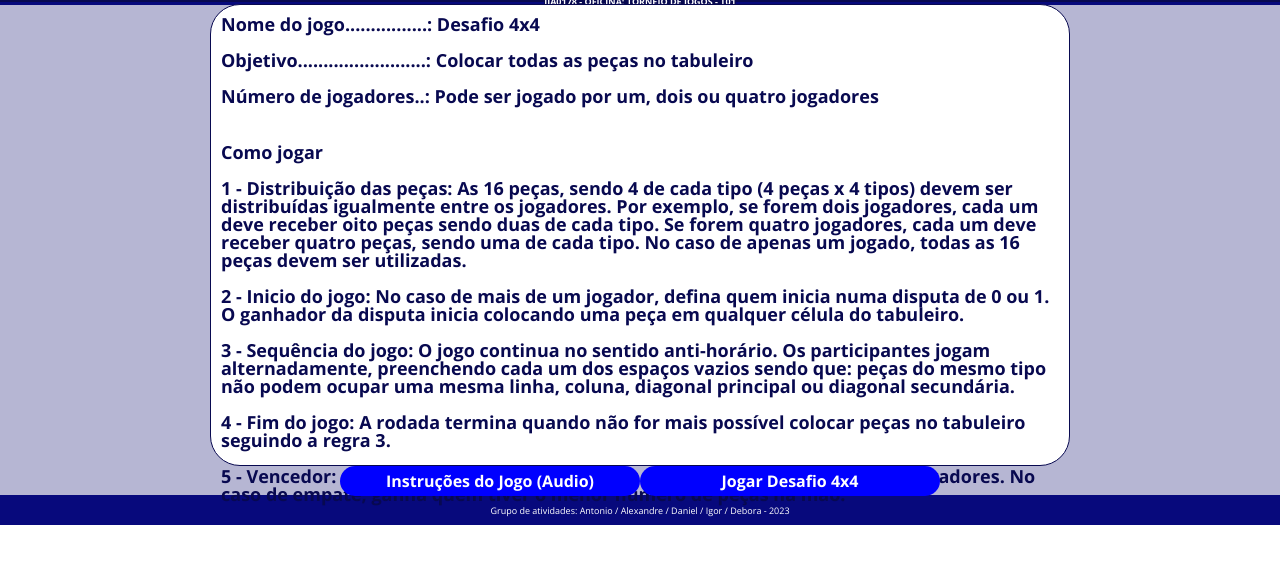
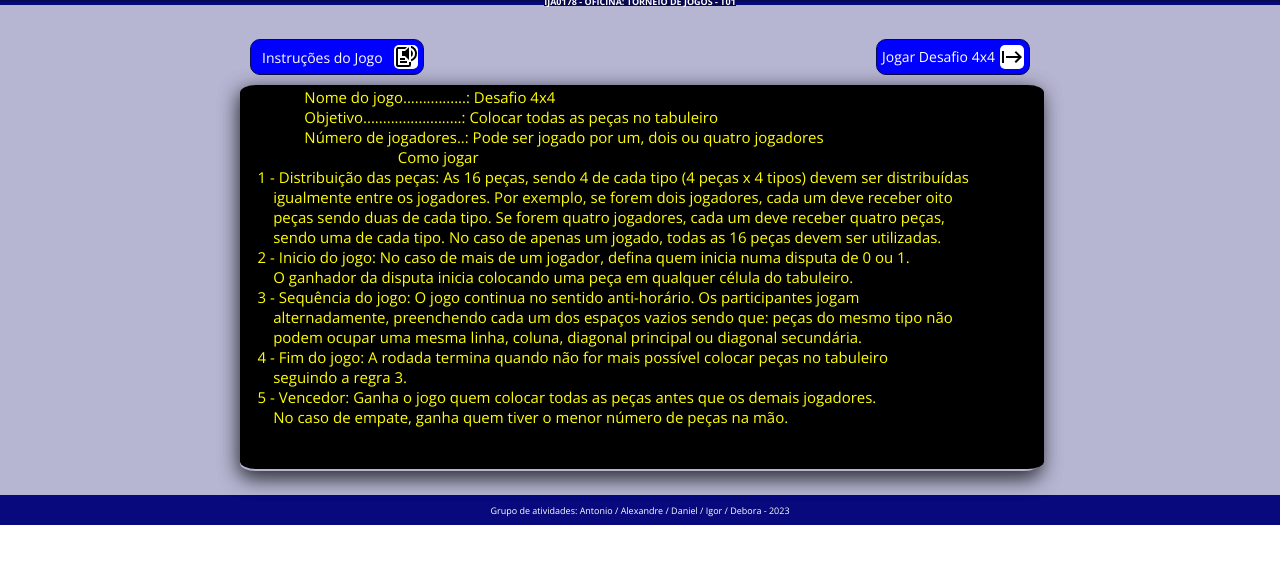
Before and after one commit to arjios/JogoLogica, a plain HTML site: page index.html in a window 1280 px wide. Shown: the part 60-624 px from the top of the page. Drawn offline with nearby package versions, Linux system fonts and the light colour scheme.

Commit message:
Refactor text area and buttons

```diff
--- a/index.html
+++ b/index.html
@@ -34,49 +34,44 @@
     </header>
     <main class="main">
         <section class="main_section">
-            <section_card class="text_instructions">
-                <div class="instructions_titles">
-                    <p>Nome do jogo................: Desafio 4x4</p><br>
-                    <p>Objetivo.........................: Colocar todas as peças no tabuleiro</p><br>
-                    <p>Número de jogadores..: Pode ser jogado por um, dois ou quatro jogadores</p><br>
+
+            <section_buttons class="card_main">
+                <div class="card_buttons">
+                    <div class="button_instruction">
+                        <button class="button_submit" id="btn">Instruções do Jogo</button>
+                        <img class="icon_speak" src="assets/images/text_to_speech.png" alt="Converter Texto em Audio">
+                    </div>
+                    <div class="button_game">
+                        <a href="jogo.html" class="button_link">Jogar Desafio 4x4</a>
+                        <img class="icon_start" src="assets/images/start_game.png" alt="Iniciar Jogo">
+                    </div>
                 </div>
-                <div class="instructions_description">
-                    <p>Como jogar</p><br>
-                    <p>1 - Distribuição das peças: As 16 peças,
-                        sendo 4 de cada tipo (4 peças x 4 tipos)
-                        devem ser distribuídas igualmente entre os jogadores.
-                        Por exemplo, se forem dois jogadores, cada um deve receber
-                        oito peças sendo duas de cada tipo. Se forem quatro jogadores,
-                        cada um deve receber quatro peças, sendo uma de cada tipo.
-                        No caso de apenas um jogado, todas as 16
-                        peças devem ser utilizadas.
-                    </p><br>
-                    <p>2 - Inicio do jogo: No caso de mais de um jogador,
-                        defina quem inicia numa disputa de 0 ou 1.
-                        O ganhador da disputa inicia colocando uma peça em qualquer célula do tabuleiro.
-                    </p><br>
-                    <p>3 - Sequência do jogo: O jogo continua no sentido anti-horário.
-                        Os participantes jogam alternadamente,
-                        preenchendo cada um dos espaços vazios sendo que:
-                        peças do mesmo tipo não podem ocupar uma mesma linha, coluna,
-                        diagonal principal ou diagonal secundária.
-                    </p><br>
-                    <p>4 - Fim do jogo: A rodada termina quando não for mais possível
-                        colocar peças no tabuleiro seguindo a regra 3.
-                    </p><br>
-                    <p>5 - Vencedor: Ganha o jogo quem colocar todas as peças antes que os demais jogadores.
-                        No caso de empate, ganha quem tiver o menor número de peças na mão.
-                    </p><br>
-                </div>
+            </section_buttons>
+
+            <section_card class="card_text">
+                <textarea class="text_area" name="roles" id="ta" wrap="hard" readonly>
+                Nome do jogo................: Desafio 4x4
+                Objetivo.........................: Colocar todas as peças no tabuleiro
+                Número de jogadores..: Pode ser jogado por um, dois ou quatro jogadores
+                                        Como jogar
+    1 - Distribuição das peças: As 16 peças, sendo 4 de cada tipo (4 peças x 4 tipos) devem ser distribuídas
+        igualmente entre os jogadores. Por exemplo, se forem dois jogadores, cada um deve receber oito
+        peças sendo duas de cada tipo. Se forem quatro jogadores, cada um deve receber quatro peças,
+        sendo uma de cada tipo. No caso de apenas um jogado, todas as 16 peças devem ser utilizadas.
+    2 - Inicio do jogo: No caso de mais de um jogador, defina quem inicia numa disputa de 0 ou 1.
+        O ganhador da disputa inicia colocando uma peça em qualquer célula do tabuleiro.
+    3 - Sequência do jogo: O jogo continua no sentido anti-horário. Os participantes jogam
+        alternadamente, preenchendo cada um dos espaços vazios sendo que: peças do mesmo tipo não
+        podem ocupar uma mesma linha, coluna, diagonal principal ou diagonal secundária.
+    4 - Fim do jogo: A rodada termina quando não for mais possível colocar peças no tabuleiro
+        seguindo a regra 3.
+    5 - Vencedor: Ganha o jogo quem colocar todas as peças antes que os demais jogadores.
+        No caso de empate, ganha quem tiver o menor número de peças na mão.
+                </textarea>
             </section_card>
-            <div class="card_buttons">
-                <div class="button_instruction">
-                    <button class="button_submit" id="btn">Instruções do Jogo (Audio)</button>
-                </div>
-                <div class="button_game">
-                    <a href="jogo.html" class="button_link">Jogar Desafio 4x4</a>
-                </div>
-            </div>
+
+
+
         </section>
     </main>
     <footer class="footer">
--- a/styles.css
+++ b/styles.css
@@ -86,88 +86,108 @@
     justify-content: center;
     margin: 0 auto;
     max-width: 860px;
+    padding: 10px;
     width: 100%;
 }
 
-.text_instructions {
-    border: 1px solid;
-    border-color: #080950;
-    border-radius: 30px;
-    background-color: #FFFFFF;
-    color: #080950;
-    font-size: 18px;
-    font-weight: bold;
-    height: 460px;
-}
-
-.instructions_titles {
-    align-items:flex-start;
-    display: flex;
-    flex-direction: column;
-    justify-content:flex-start;
-    padding: 10px;
-}
-
-.instructions_description {
-    padding: 10px;
+.card_main {
+    margin: 0 auto;
+    max-width: 800px;
+    width: 100%;
 }
 
 .card_buttons {
     align-items: center;
     display: flex;
-    justify-content: space-around;
-    margin-top: 5px;
-    max-width: 600px;
-    margin: 0 auto;
-    width: 100%;
+    justify-content: space-between;
+    padding: 10px;
 }
 
 .button_instruction {
     align-items: center;
     background-color: blue;
-    border-radius: 30px;
+    border: 1px solid;
+    border-color: #080950;
+    border-radius: 10px;
     display: flex;
-    font-size: 14px;
-    justify-content: center;
-    height: 30px;
-    margin: 0 auto;
-    width: 100%;
+    justify-content: space-around;
+    padding: 5px;
 }
 
 .button_game {
     align-items: center;
     background-color: blue;
-    border-radius: 30px;
+    border: 1px solid;
+    border-color: #080950;
+    border-radius: 10px;
     display: flex;
-    justify-content: center;
-    height: 30px;
-    margin: 0 auto;
-    width: 100%;
-}
-
-.button_submit:hover {
-    text-shadow: 1px 1px #b6b6d3;
-    cursor: pointer;
-}
-
-.button_game:hover {
-    text-shadow: 1px 1px #b6b6d3;
+    justify-content: space-around;
+    padding: 5px;
 }
 
 .button_submit {
     background-color: blue;
+    border: 1px solid;
+    border-color: #080950;
+    border-radius: 10px;
     border: none;
-    color: #FFFFFF;
-    text-decoration: none;
-    font-size: 16px;
-    font-weight: bold;
+    color: #fff;
+    font-size: 14px;
+    margin-right: 5px;
+}
+
+.button_submit:hover {
+    box-shadow: 0 6px 20px 0 rgba(0, 0, 0, 0.5), 0 6px 20px 0 rgba(0, 0, 0, 0.5);
 }
 
 .button_link {
-    color: #FFFFFF;
+    border: 1px solid;
+    border-color: #080950;
+    border-radius: 10px;
+    border: none;
+    color: #fff;
+    font-size: 14px;
+    margin-right: 5px;
     text-decoration: none;
-    font-size: 16px;
-    font-weight: bold;
+}
+
+
+.button_link:hover {
+    box-shadow: 0 6px 20px 0 rgba(0, 0, 0, 0.5), 0 6px 20px 0 rgba(0, 0, 0, 0.5);
+}
+
+.icon_speak, .icon_start {
+    background-color: #fff;
+    border: 1px solid;
+    border-color: #080950;
+    border-radius: 5px;
+    border: none;
+    color: #fff;
+}
+
+.card_text {
+    align-items: center;
+    background-color: #b6b6d3;
+    border-radius: 2%;
+    box-shadow: 0 6px 20px 0 rgba(0, 0, 0, 0.5), 0 6px 20px 0 rgba(0, 0, 0, 0.5);
+    color: #000000;
+    height: 420px;
+    margin: 0 auto;
+    max-width: 800px;
+    width: 100%;
+}
+
+.text_area {
+    background-color: #000000;
+    border: none;
+    border-radius: 2%;
+    color: yellow;
+    font-size: 15px;
+    height: 380px;
+    resize: none;
+    margin: 0 auto;
+    max-width: 800px;
+    width: 100%;
 }
 
 .footer {
@@ -233,7 +253,6 @@
         align-items: center;
         display: flex;
         justify-content: center;
-        height: 358px;
         width: 100%;
     }
 
@@ -250,14 +269,19 @@
         align-items: center;
         display: flex;
         justify-content: center;
-        height: 358px;
         width: 100%;
     }
 
-    .video {
-        height: 230px;
-        width: 320px
+    .button_submit {
+        font-size: 10px;
     }
 
+    .button_link {
+        font-size: 10px;
+    }
+
+    .text_area {
+        font-size: 10px;
+    }
 
 }
```
Also changed, not shown: assets/images/start_game.png (added), assets/images/text_to_speech.png (added).
